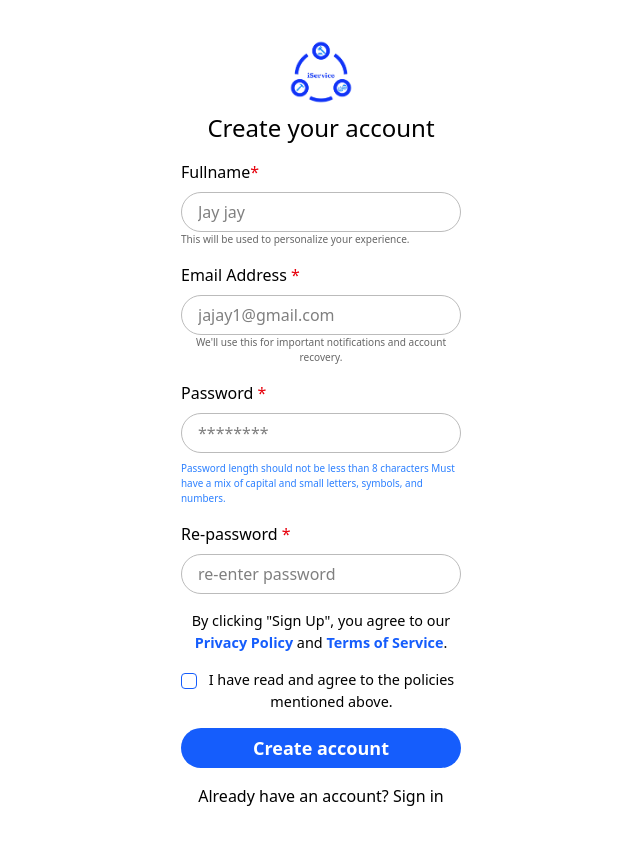
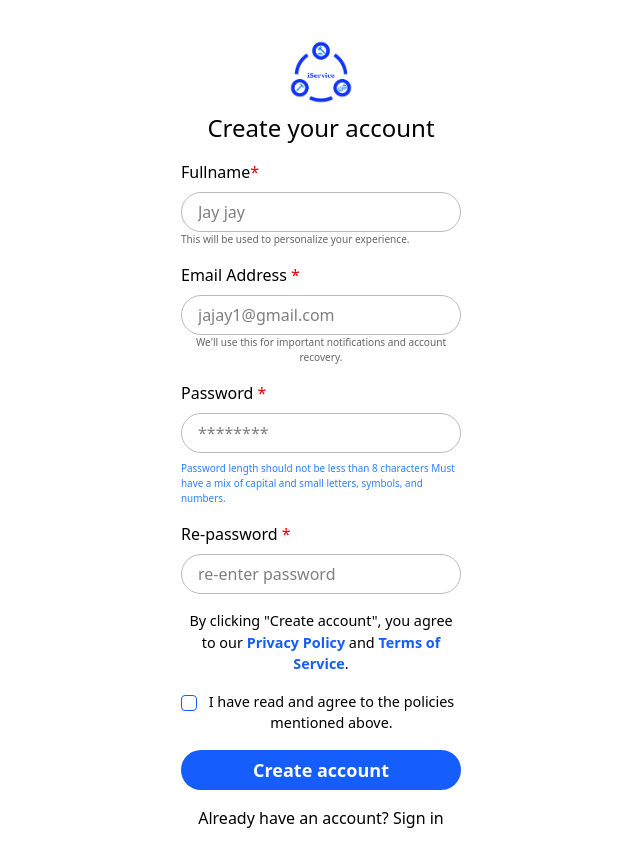
Before and after one commit to Hnn3y/iService, a React (Vite) app in the folder Frontend/: page /auth/signup in a window 1280 px wide. Shown: the whole page, without its empty margins (319-959 px from the left). Before the commit the page ends 840 px from the top, so only its background shows below. Built offline with nearby package versions, Linux system fonts and the light colour scheme.

Commit message:
fixed a minor typo error

```diff
--- a/Frontend/src/pages/auth/SignUp.jsx
+++ b/Frontend/src/pages/auth/SignUp.jsx
@@ -106,7 +106,7 @@ const SignUp = () => {
           />
         </div>
         <div className="w-full privacy-consent text-[.9rem] flex flex-col gap-4">
-            <p>By clicking "Sign Up", you agree to our <a href="/privacy-policy.html" target="_blank" className="text-blue-600"><strong>Privacy Policy</strong></a> and <a href="/terms-of-service.html" target="_blank" className="text-blue-600"><strong>Terms of Service</strong></a>.</p>
+            <p>By clicking "Create account", you agree to our <a href="/privacy-policy.html" target="_blank" className="text-blue-600"><strong>Privacy Policy</strong></a> and <a href="/terms-of-service.html" target="_blank" className="text-blue-600"><strong>Terms of Service</strong></a>.</p>
             <div className="form-group" className="w-full  flex items-start gap-2 relative">
                 <input type="checkbox"  name="agreeToTerms" value="yes" id="agreeToTerms" className="mt-1 z-10" required />
                 <label htmlFor="agreeToTerms" className="checkbox-label w-full ">I have read and agree to the policies mentioned above.</label>
```
